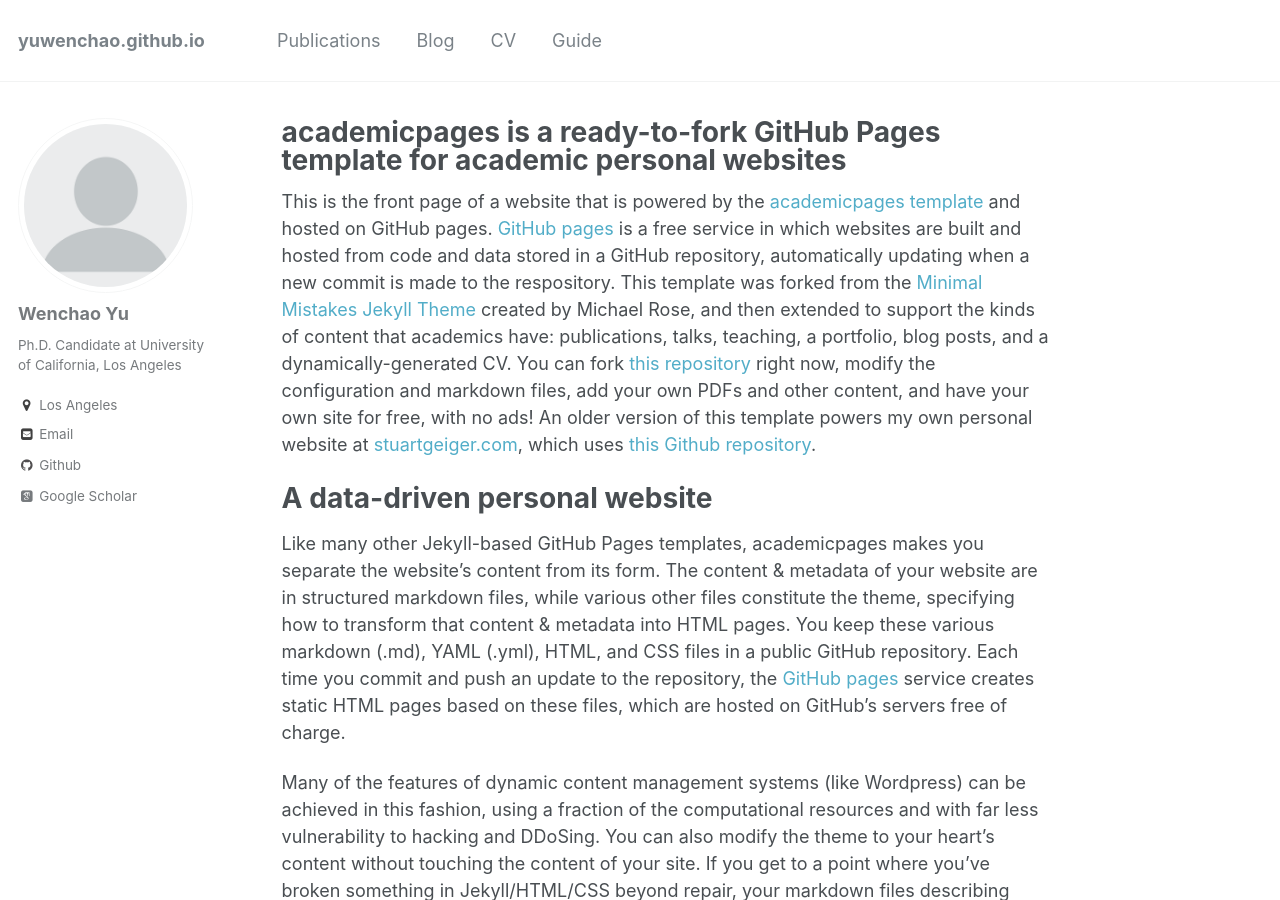
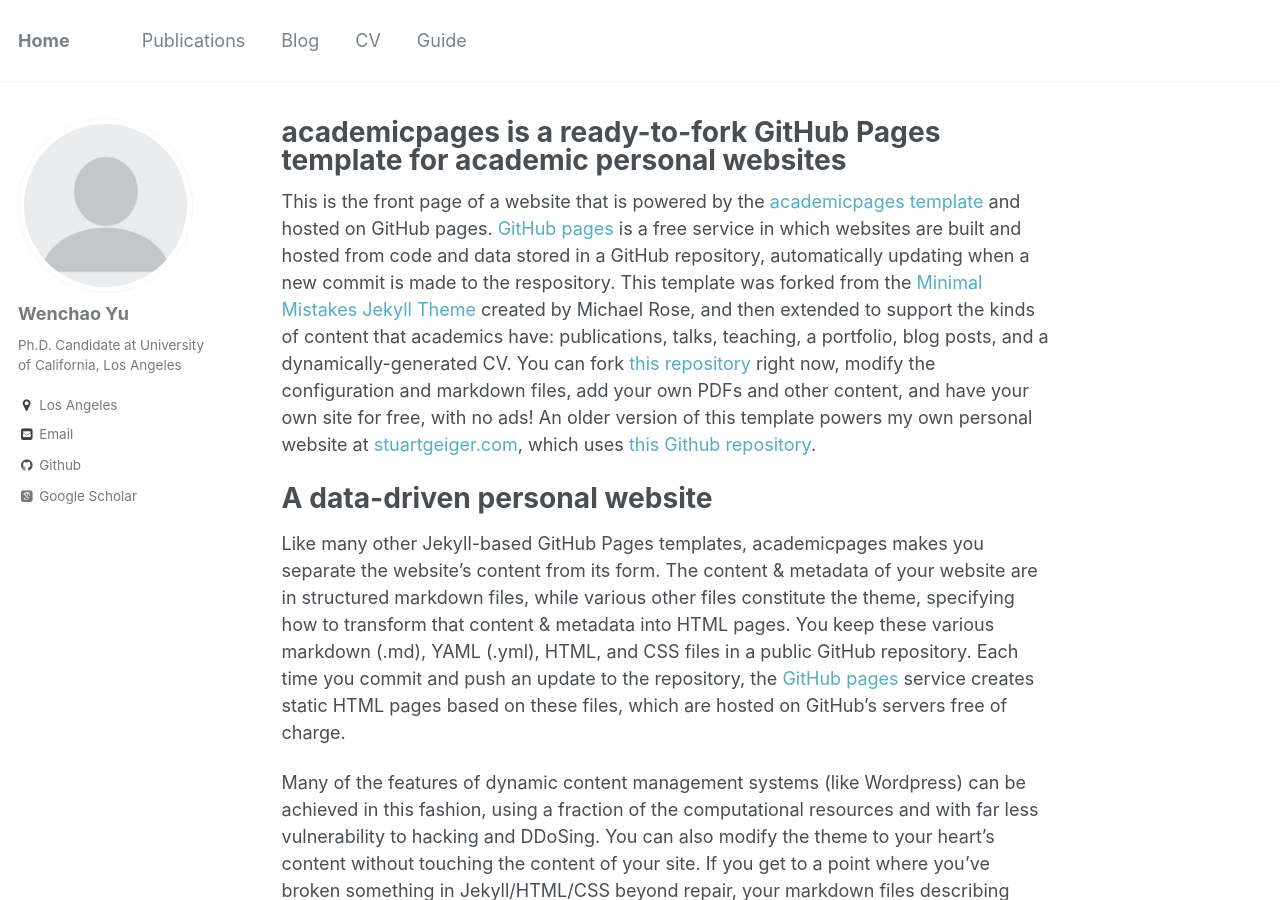
Before and after one commit to yuwenchao/yuwenchao.github.io, a Jekyll site: the page built from _pages/about.md, in a window 1280 px wide and 900 px high. Built offline with Jekyll 4.4.1, drawn with Linux system fonts in a browser that asks for light colours; some web fonts are replaced.

Commit message:
home botton

```diff
--- a/_config.yml
+++ b/_config.yml
@@ -7,7 +7,7 @@
 
 # Site Settings
 locale                   : "en-US"
-title                    : # "Wenchao Yu's Homepage"
+title                    : "Home"
 title_separator          : "-"
 name                     : &name "Wenchao Yu"
 description              : &description "Wenchao Yu's Homepage @ UCLA"
```
